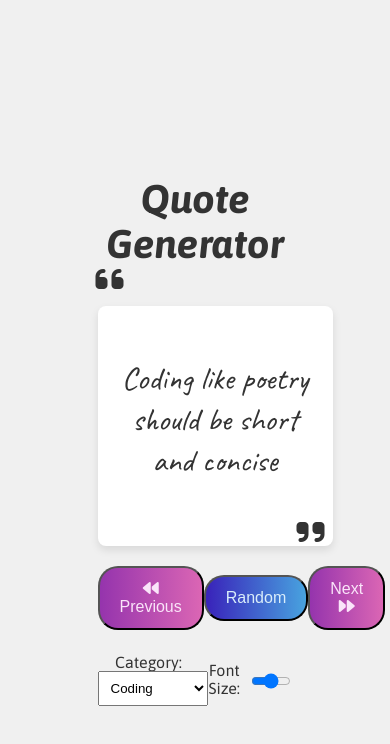
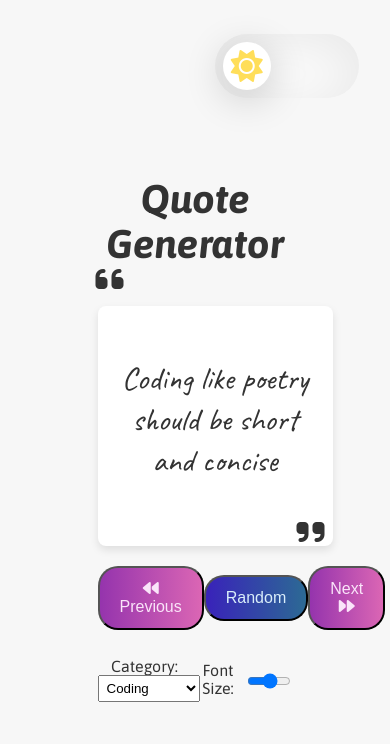
Before and after one commit to Binisha1/QuoteGenerator_task, a plain HTML site: page index.html in a window 390 px wide. Drawn offline with Linux system fonts and the light colour scheme.

Commit message:
darkmode toggle button added

```diff
--- a/index.html
+++ b/index.html
@@ -51,6 +51,13 @@
         </span>
       </div>
     </div>
+    <div class="darkmode-toggle">
+      <div class="darkmode-indicator">
+        <div class="darkmodeIcon-container">
+          <i class="darkmode-icon fa-solid"></i>
+        </div>
+      </div>
+    </div>
     <script src="script.js"></script>
   </body>
 </html>
--- a/script.js
+++ b/script.js
@@ -28,7 +28,7 @@ const quotes = {
 
 let currentCategory = "coding";
 let currentIndex = 0;
-
+let darkMode = false;
 function updateQuote() {
   const quoteText = document.getElementById("quoteText");
   quoteText.textContent = quotes[currentCategory][currentIndex];
@@ -63,5 +63,57 @@ function changeFontSize() {
   document.getElementById("quoteText").style.fontSize = fontSize + "px";
 }
 
+//dark mode
+const body = document.querySelector("body");
+const btn = document.querySelector(".darkmode-toggle");
+const icon = document.querySelector(".darkmode-icon");
+
+//to save the dark mode use the object "local storage".
+
+//function that stores the value true if the dark mode is activated or false if it's not.
+function store(value) {
+  localStorage.setItem("darkmode", value);
+}
+
+//function that indicates if the "darkmode" property exists. It loads the page as we had left it.
+function load() {
+  const darkmode = localStorage.getItem("darkmode");
+
+  //if the dark mode was never activated
+  if (!darkmode) {
+    store(false);
+    icon.classList.add("fa-sun");
+  } else if (darkmode == "true") {
+    //if the dark mode is activated
+    body.classList.add("darkmode");
+    icon.classList.add("fa-moon");
+  } else if (darkmode == "false") {
+    //if the dark mode exists but is disabled
+    icon.classList.add("fa-sun");
+  }
+}
+
+load();
+
+btn.addEventListener("click", () => {
+  body.classList.toggle("darkmode");
+  icon.classList.add("animated");
+
+  //save true or false
+  store(body.classList.contains("darkmode"));
+
+  if (body.classList.contains("darkmode")) {
+    icon.classList.remove("fa-sun");
+    icon.classList.add("fa-moon");
+  } else {
+    icon.classList.remove("fa-moon");
+    icon.classList.add("fa-sun");
+  }
+
+  setTimeout(() => {
+    icon.classList.remove("animated");
+  }, 500);
+});
+
 // Initial setup
 updateQuote();
--- a/styles.css
+++ b/styles.css
@@ -1,4 +1,15 @@
 @import url("https://fonts.googleapis.com/css2?family=Asap:ital,wght@0,100..900;1,100..900&family=Caveat:wght@400..700&display=swap");
+
+/*variables*/
+:root {
+  /* COLORS */
+  --color: #9176ff;
+  --dark-color: #2b2b2b;
+  --dark-icon-color: #fff;
+  --light-color: #f7f7f7;
+  --light-icon-color: #ffde59;
+}
+
 body {
   font-family: "Asap", sans-serif;
   margin: 0;
@@ -7,7 +18,7 @@ body {
   align-items: center;
   justify-content: center;
   height: 100vh;
-  background-color: #f0f0f0;
+  background-color: var(--light-color);
   color: #333;
 }
 
@@ -70,7 +81,7 @@ button.previous:hover {
   background: rgb(98, 6, 129);
 }
 button.random {
-  background: linear-gradient(90deg, #3922ba, #48a3df);
+  background: linear-gradient(90deg, #3922ba, #2c6a94);
   color: #d9edfa;
 }
 button.random:hover {
@@ -94,7 +105,7 @@ button.next:hover {
   margin-right: 8px;
 }
 select {
-  padding: 8px;
+  padding: 4px;
 }
 
 .font-size {
@@ -115,3 +126,79 @@ input[type="range"] {
   border-radius: 6px;
   width: 50%;
 }
+
+/* dark mode */
+.darkmode-toggle {
+  background-color: #fff;
+  width: 8em;
+  height: 4em;
+  border-radius: 10em;
+  padding: 0 0.5em;
+
+  box-shadow: inset 0 8px 60px rgba(0, 0, 0, 0.1);
+
+  position: absolute;
+  top: 4%;
+  right: 8%;
+  display: flex;
+  align-items: center;
+  cursor: pointer;
+}
+
+.darkmode-indicator {
+  background-color: #fff;
+  width: 3em;
+  height: 3em;
+  border-radius: 50%;
+
+  position: absolute;
+
+  box-shadow: 0 8px 40px rgba(0, 0, 0, 0.2);
+
+  transition: transform 0.3s ease;
+}
+
+.darkmodeIcon-container {
+  width: 100%;
+  height: 100%;
+
+  display: flex;
+  justify-content: center;
+  align-items: center;
+}
+
+.darkmode-icon {
+  color: var(--light-icon-color);
+  font-size: 2rem;
+}
+
+/*darkmode icon animation*/
+.darkmode-icon.animated {
+  animation: spin 0.4s;
+}
+
+@keyframes spin {
+  to {
+    transform: rotate(360deg);
+  }
+}
+
+/*darkmode button*/
+body.darkmode {
+  background-color: var(--dark-color);
+}
+
+.darkmode .darkmode-toggle {
+  box-shadow: inset 0 8px 60px rgba(0, 0, 0, 0.3),
+    inset 8px 0 8px rgba(0, 0, 0, 0.3), inset 0 -4px 4px rgba(0, 0, 0, 0.3);
+}
+
+.darkmode .darkmode-indicator {
+  transform: translateX(5em);
+  background-color: var(--dark-color);
+  box-shadow: 0 8px 40px rgba(0, 0, 0, 0.3);
+}
+
+.darkmode .darkmode-icon {
+  color: var(--dark-icon-color);
+}
```
